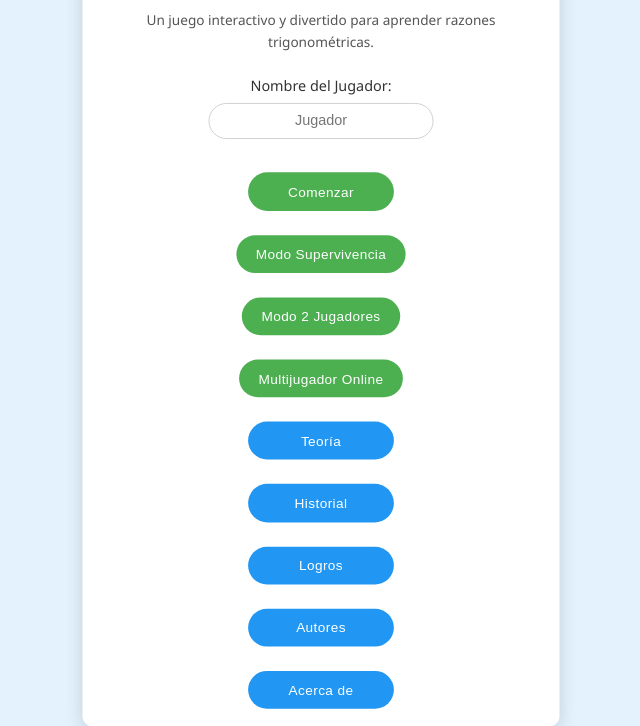
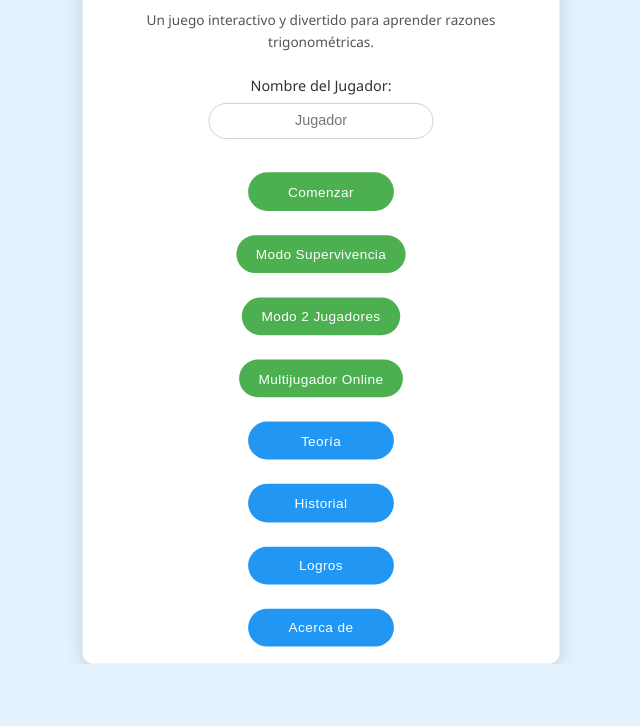
Before and after one commit to JudoJM/trigonomix, a website: page index.html in a window 1280 px wide. Shown: the part 169-895 px from the top of the page, without its empty margins (319-959 px from the left). After the commit the page ends 833 px from the top, so only its background shows below. Drawn offline with nearby package versions, Linux system fonts and the light colour scheme.

Commit message:
Update index.html

```diff
--- a/index.html
+++ b/index.html
@@ -57,7 +57,7 @@
             <button id="theory-button" class="secondary-button">Teoría</button>
             <button id="history-button" class="secondary-button">Historial</button>
             <button id="achievements-button" class="secondary-button">Logros</button>
-            <button id="authors-button" class="secondary-button">Autores</button>
+
             <button id="about-button" class="secondary-button">Acerca de</button>
         </div>
 
```
